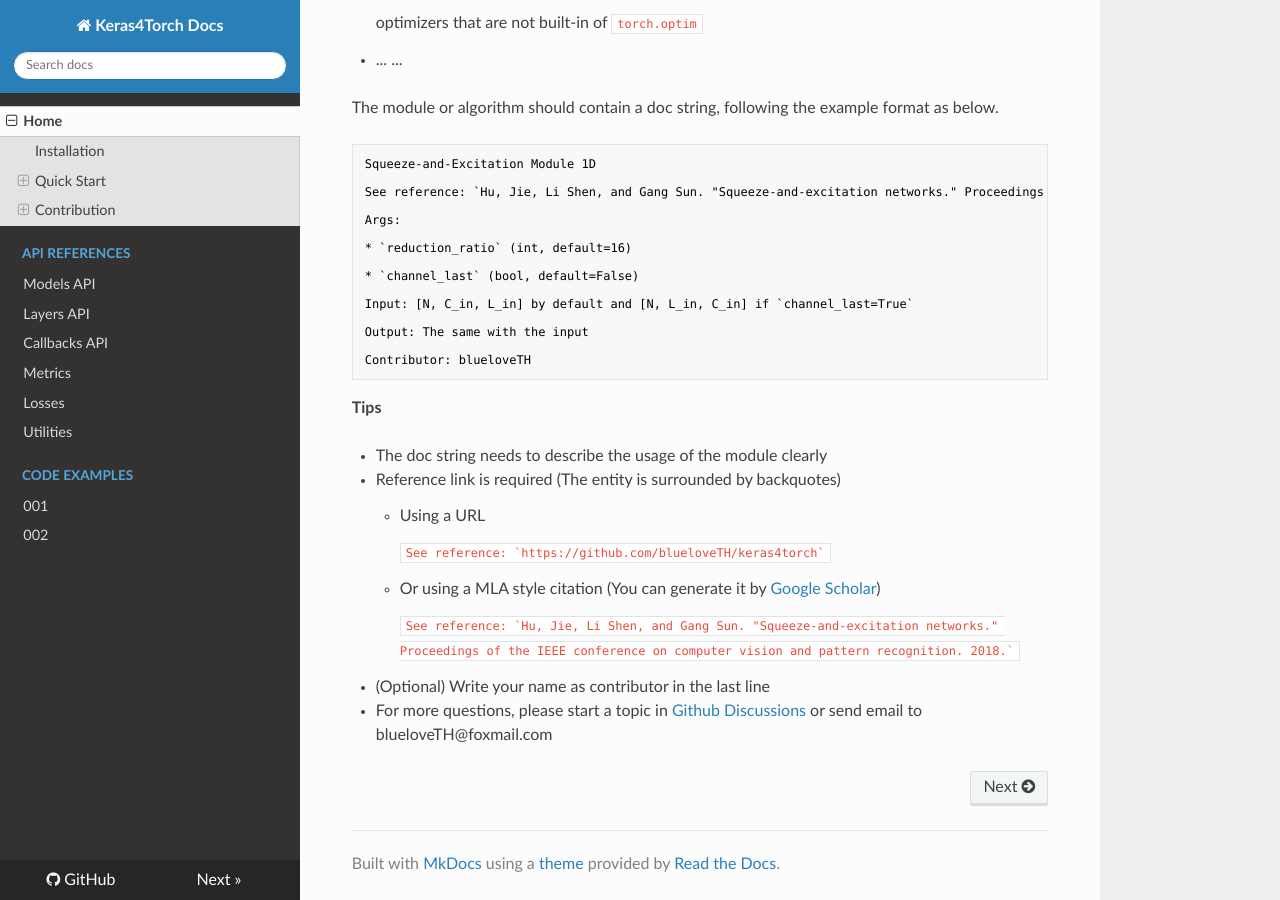
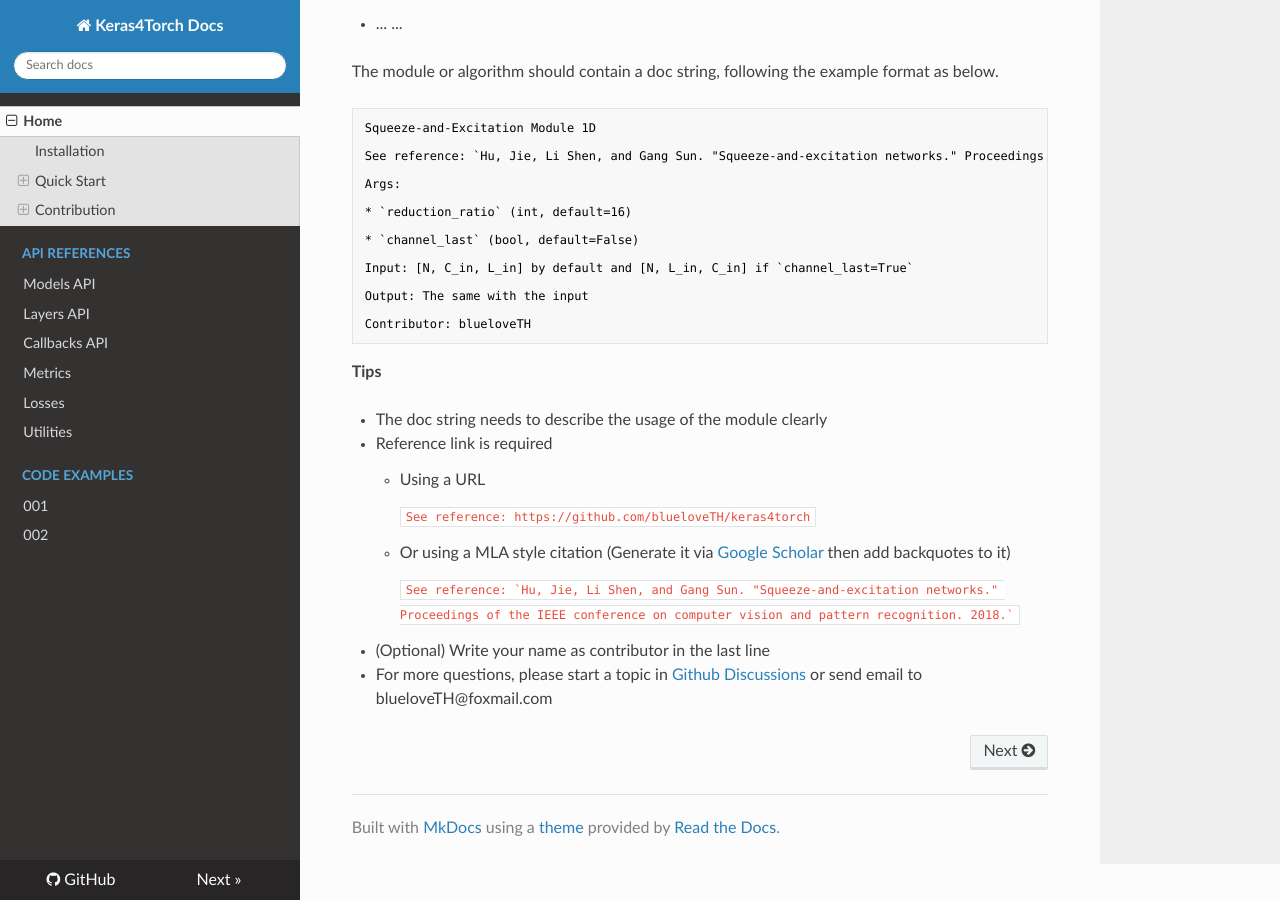
Before and after one commit to blueloveTH/keras4torch, an MkDocs documentation site: the page built from docs/docs/index.md, in a window 1280 px wide and 900 px high, scrolled down 3110 px. Built offline with MkDocs 1.6.1, drawn with Linux system fonts in a browser that asks for light colours; nearby versions of some CDN libraries.

Commit message:
up
up

up

````diff
--- a/docs/docs/index.md
+++ b/docs/docs/index.md
@@ -6,11 +6,11 @@
 
 + (main) `keras4torch` or `k4t`
 
-  Provides an easy way to train PyTorch models compatible with Keras.
+    Provides an easy way to train PyTorch models compatible with Keras.
 
 + (extension) `keras4torch_contest` or `k4tc`
 
-  Builds a ready-to-use module/algorithm database along with the community.
+    Builds a ready-to-use module/algorithm database along with the community.
 
 ## Installation
 
@@ -92,7 +92,7 @@
 
 #### Step5: Plot Learning Curve
 
-```
+```python
 history.plot(kind='line', y=['acc', 'val_acc'])
 ```
 
@@ -174,15 +174,15 @@
 
 + The doc string needs to describe the usage of the module clearly
 
-+ Reference link is required (The entity is surrounded by backquotes)
++ Reference link is required
 
     + Using a URL
 
         ```
-        See reference: `https://github.com/blueloveTH/keras4torch`
+        See reference: https://github.com/blueloveTH/keras4torch
         ```
 
-    + Or using a MLA style citation (You can generate it by [Google Scholar](https://scholar.google.com/))
+    + Or using a MLA style citation (Generate it via [Google Scholar](https://scholar.google.com/) then add backquotes to it)
 
         ```
         See reference: `Hu, Jie, Li Shen, and Gang Sun. "Squeeze-and-excitation networks." Proceedings of the IEEE conference on computer vision and pattern recognition. 2018.`
````
Also changed, not shown: README.md.
